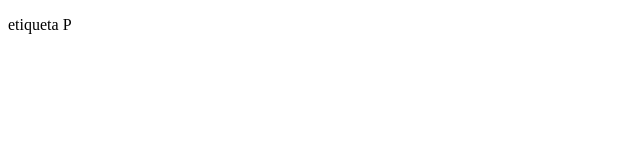
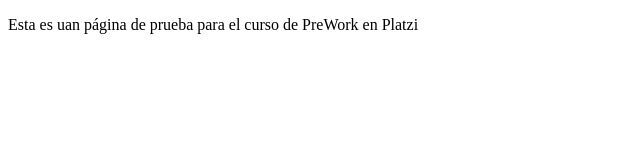
Before and after one commit to LauraPinzzon/proyectoPrework, a plain HTML site: page index.html in a window 1280 px wide. Shown: the whole page, without its empty margins (0-640 px from the left). Drawn offline with Linux system fonts and the light colour scheme.

Commit message:
cambié el texto en la etiqueta P

```diff
--- a/index.html
+++ b/index.html
@@ -6,6 +6,6 @@
     <title>PreWork</title>
 </head>
 <body>
-    <p>etiqueta P</p>
+    <p>Esta es uan página de prueba para el curso de PreWork en Platzi</p>
 </body>
 </html>
```
